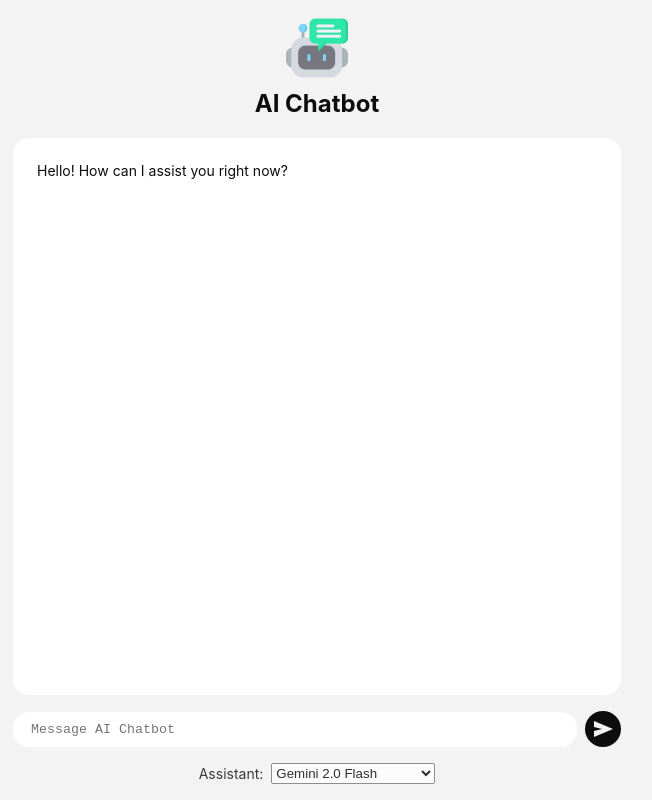
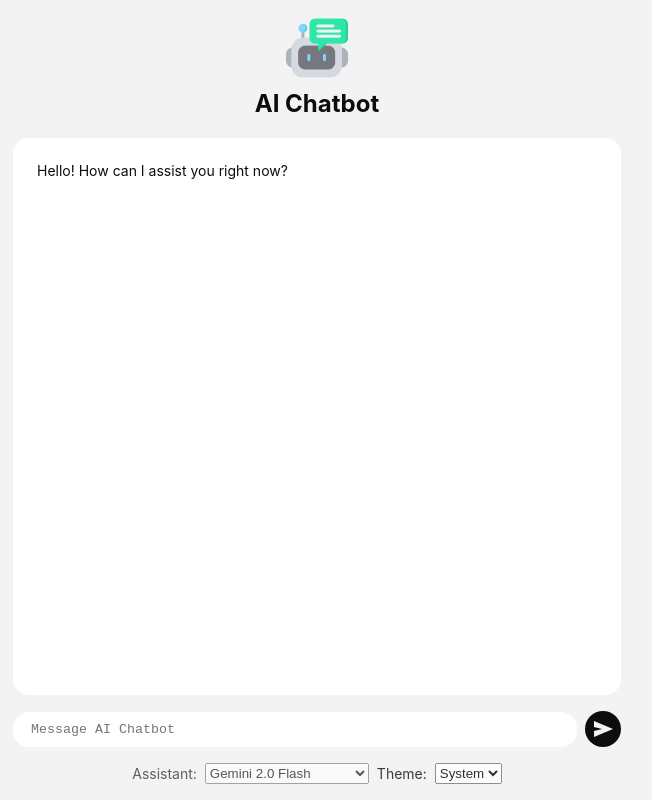
Before and after one commit to Aj-birla/react-ai-chatbot, a React (Vite) app: page / in a window 1280 px wide. Shown: the whole page, without its empty margins (323-975 px from the left). Built offline with nearby package versions, Linux system fonts and the light colour scheme; no server answers.

Commit message:
Dynamic theme changes

```diff
--- a/index.html
+++ b/index.html
@@ -1,10 +1,11 @@
-<!doctype html>
+<!DOCTYPE html>
 <html lang="en">
   <head>
     <meta charset="UTF-8" />
-    <link rel="icon" type="image/svg+xml" href="/favicon.svg" />
+    <link rel="icon" type="image/svg+xml" href="/vite.svg" />
     <meta name="viewport" content="width=device-width, initial-scale=1.0" />
-    <title>react-ai-chatbot</title>
+    <meta name="color-scheme" content="light dark" />
+    <title>Vite + React</title>
   </head>
   <body>
     <div id="root"></div>
--- a/src/App.jsx
+++ b/src/App.jsx
@@ -5,6 +5,7 @@ import { Loader } from "./components/Loader/Loader";
 import { Chat } from "./components/Chat/Chat";
 import { Controls } from "./components/Controls/Controls";
 import { Assistant } from "./components/Assistant/Assistant";
+import { Theme } from "./components/Theme/Theme";
 import styles from "./App.module.css";
 
 let assistant;
@@ -80,7 +81,10 @@ function App() {
         isDisabled={isLoading || isStreaming}
         onSend={handleContentSend}
       />
-      <Assistant onAssistantChange={handleAssistantChange} />
+      <div className={styles.Configuration}>
+        <Assistant onAssistantChange={handleAssistantChange} />
+        <Theme />
+      </div>
     </div>
   );
 }
--- a/src/App.module.css
+++ b/src/App.module.css
@@ -27,3 +27,12 @@
   border-radius: 16px;
   overflow-y: auto;
 }
+
+.Configuration {
+  display: flex;
+  flex-wrap: wrap;
+  justify-content: center;
+  gap: 8px;
+  font-size: 14px;
+  opacity: 0.8;
+}
--- a/src/components/Assistant/Assistant.jsx
+++ b/src/components/Assistant/Assistant.jsx
@@ -15,7 +15,7 @@ const assistantMap = {
 };
 
 export function Assistant({ onAssistantChange }) {
-  const [value, setValue] = useState("googleai:gemini-1.6-flash");
+  const [value, setValue] = useState("googleai:gemini-2.0-flash");
 
   function handleValueChange(event) {
     setValue(event.target.value);
--- /dev/null
+++ b/src/components/Theme/Theme.jsx
@@ -0,0 +1,19 @@
+import styles from "./Theme.module.css";
+
+export function Theme() {
+  function handleValueChange(event) {
+    const meta = document.querySelector('meta[name="color-scheme"]');
+    meta.setAttribute("content", event.target.value);
+  }
+
+  return (
+    <div className={styles.Theme}>
+      <span>Theme:</span>
+      <select defaultValue="light dark" onChange={handleValueChange}>
+        <option value="light dark">System</option>
+        <option value="light">Light</option>
+        <option value="dark">Dark</option>
+      </select>
+    </div>
+  );
+}
--- /dev/null
+++ b/src/components/Theme/Theme.module.css
@@ -0,0 +1,4 @@
+.Theme {
+  display: flex;
+  gap: 8px;
+}
--- a/src/index.css
+++ b/src/index.css
@@ -3,7 +3,7 @@
   line-height: 1.5;
   font-weight: 400;
 
-  color-scheme: light dark;
+  /* color-scheme: light dark; */
   color: light-dark(#0d0d0d, #ececec);
   background: light-dark(#f3f3f3, #171717);
 
```
